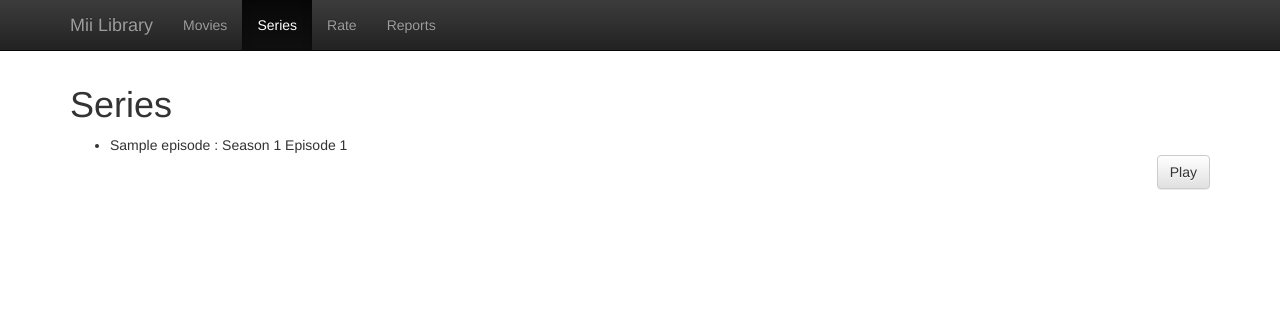
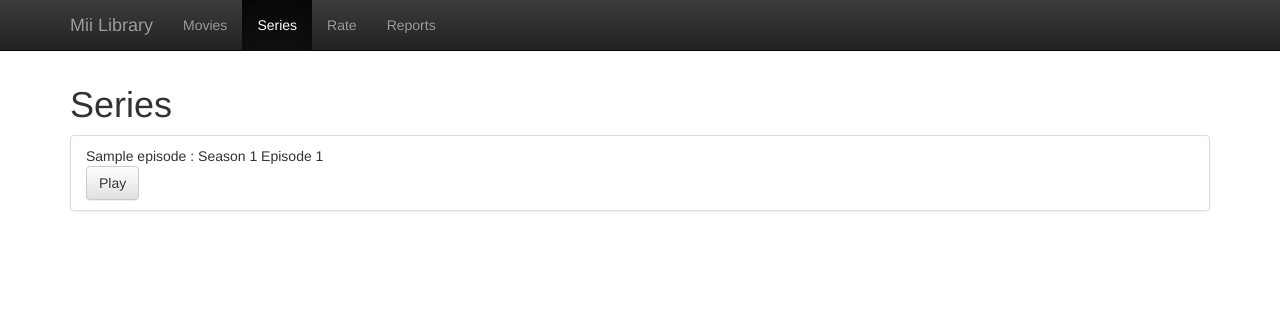
Before and after one commit to MiiRaGe/miilibrary, a Django app: template mii_interface/templates/mii_interface/serie.html in a window 1280 px wide. Shown: the top 311 px of the page. Run offline with Django 3.2, Linux system fonts and the light colour scheme; the template is opened without the code that fills it: most values are stand-ins (such as "Sample title", 1, 10 or a date in 2020); some libraries are stand-ins or nearby versions.

Commit message:
adjusted the styleg

```diff
--- a/mii_interface/templates/mii_interface/serie.html
+++ b/mii_interface/templates/mii_interface/serie.html
@@ -10,13 +10,13 @@
 
 {% block content %}
     <h1>Series</h1>
-    <ul>
+    <ul class="list-group">
     {% for episode in episodes %}
-        <li>{{ episode.season__serie__name }} : Season {{ episode.season__number }} Episode {{ episode.number }}
+        <li class="list-group-item">{{ episode.season__serie__name }} : Season {{ episode.season__number }} Episode {{ episode.number }}
                 <form method="post" action="./play">
                     {% csrf_token%}
                     <input type="hidden" name="episode_id" value="{{ episode.id}}"/>
-                    <div class="btn-group pull-right" role="group">
+                    <div class="btn-group" role="group">
                         <input type="submit" class="btn btn-default" value="Play"/>
                     </div>
                 </form>
```
